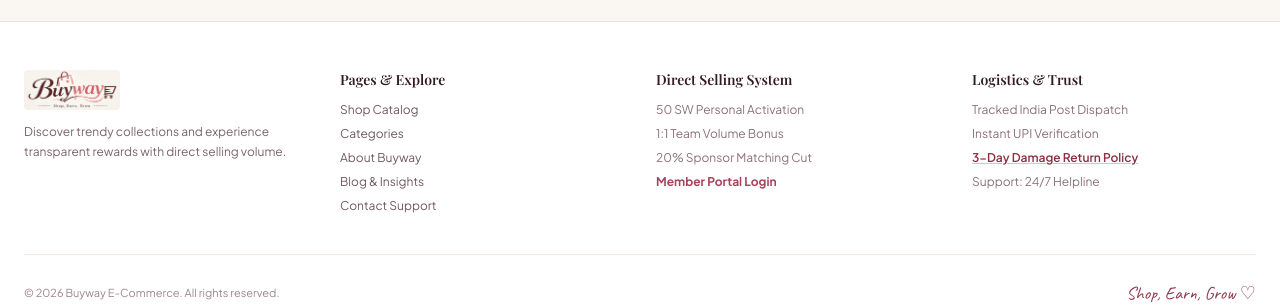
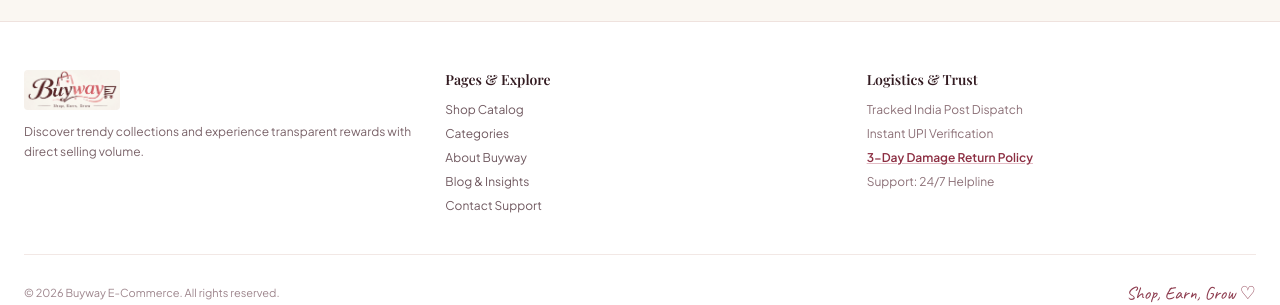
Before and after one commit to sprasadik2010/ecom-ml, a React (Vite) app in the folder frontend/: page / in a window 1280 px wide. Shown: the part 1245-1550 px from the top of the page. Built offline with nearby package versions, Linux system fonts and the light colour scheme; no server answers; a web font is replaced by a local one.

Commit message:
Remove Direct Selling System section from footer

```diff
--- a/frontend/src/App.tsx
+++ b/frontend/src/App.tsx
@@ -181,7 +181,7 @@
             {/* Footer */}
             <footer className="bg-white border-t border-[#EFE2DE] py-8 sm:py-12 text-xs text-[#705960]">
               <div className="max-w-7xl mx-auto px-4 sm:px-6">
-                <div className="grid grid-cols-1 sm:grid-cols-2 md:grid-cols-4 gap-6 sm:gap-8 pb-8 sm:pb-10 border-b border-[#F2E8E5]">
+                <div className="grid grid-cols-1 sm:grid-cols-2 md:grid-cols-3 gap-6 sm:gap-8 pb-8 sm:pb-10 border-b border-[#F2E8E5]">
                   <div className="space-y-3">
                     <img src={bwLogo} alt="Buyway - Shop, Earn, Grow" className="h-10 w-auto object-contain rounded" />
                     <p className="text-xs text-[#7A6369] leading-relaxed">
@@ -196,15 +196,6 @@
                       <li><Link to="/about" className="hover:text-[#A8435D] transition-colors">About Buyway</Link></li>
                       <li><Link to="/blog" className="hover:text-[#A8435D] transition-colors">Blog & Insights</Link></li>
                       <li><Link to="/contact" className="hover:text-[#A8435D] transition-colors">Contact Support</Link></li>
-                    </ul>
-                  </div>
-                  <div>
-                    <h5 className="font-serif text-sm text-[#331B21] font-semibold mb-3">Direct Selling System</h5>
-                    <ul className="space-y-2">
-                      <li><span className="text-[#8C7077]">50 SW Personal Activation</span></li>
-                      <li><span className="text-[#8C7077]">1:1 Team Volume Bonus</span></li>
-                      <li><span className="text-[#8C7077]">20% Sponsor Matching Cut</span></li>
-                      <li><Link to="/login" className="hover:text-[#A8435D] transition-colors text-[#A8435D] font-bold">Member Portal Login</Link></li>
                     </ul>
                   </div>
                   <div>
```
